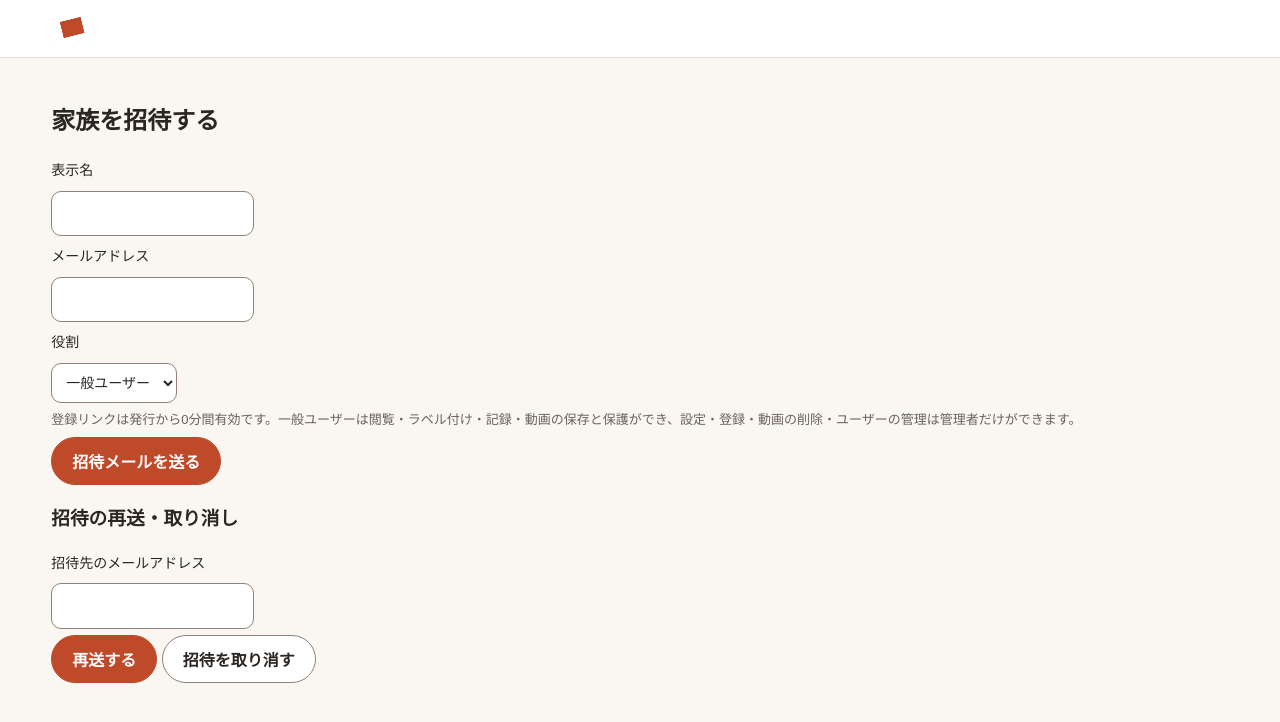
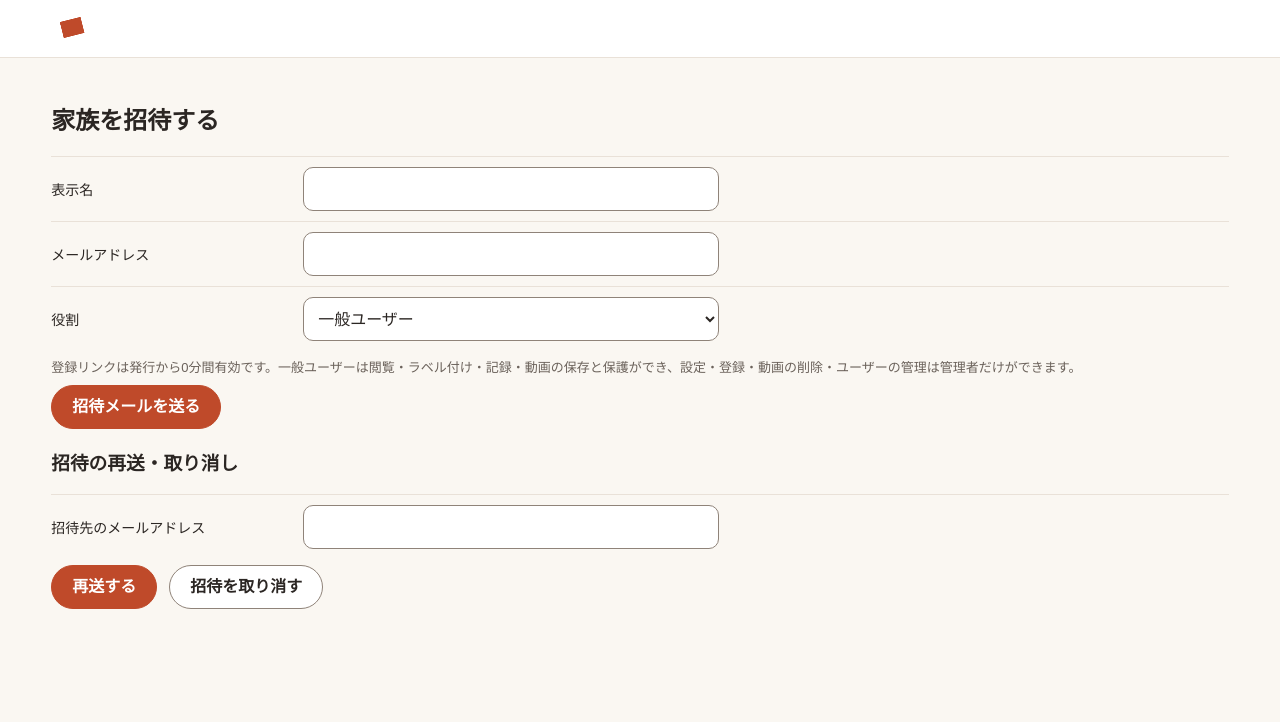
Before and after one commit to ysakae/poop-detector, a Python web app: template src/poop_detector/gui/templates/invite.html in a window 1280 px wide. Shown: the top 722 px of the page. Run offline with Jinja, Linux system fonts and the light colour scheme; the template is opened without the code that fills it, so the values that code supplies are empty; grey boxes are pictures that could not be loaded.

Commit message:
fix: GUIの入力欄と操作ボタンの位置を揃える (#225)

```diff
--- a/src/poop_detector/gui/templates/activity.html
+++ b/src/poop_detector/gui/templates/activity.html
@@ -5,7 +5,7 @@
 {% if not registered %}
 <p>行動マップを使うには、先に <code>uv run poop-detector setup-activity-map</code> で床面を登録し、監視に <code>--activity-map</code> を付けて起動してください。</p>
 {% else %}
-<form action="/activity" method="get" class="toolbar"><label>表示<select name="mode"><option value="stay"{% if mode == "stay" %} selected{% endif %}>滞在時間</option><option value="pass"{% if mode == "pass" %} selected{% endif %}>通過回数</option></select></label><label>集計終了日 <input type="date" name="date" value="{{ last_day }}" required></label><label>期間<select name="days">
+<form action="/activity" method="get" class="toolbar field-toolbar"><label>表示<select name="mode"><option value="stay"{% if mode == "stay" %} selected{% endif %}>滞在時間</option><option value="pass"{% if mode == "pass" %} selected{% endif %}>通過回数</option></select></label><label>集計終了日 <input type="date" name="date" value="{{ last_day }}" required></label><label>期間<select name="days">
 {%- for value in periods -%}
 <option value="{{ value }}"{% if value == days %} selected{% endif %}>{{ value }}日間</option>
 {%- endfor -%}
--- a/src/poop_detector/gui/templates/care.html
+++ b/src/poop_detector/gui/templates/care.html
@@ -32,7 +32,7 @@
 {% endfor %}
 <script src="/assets/care.js" defer></script>
 <h3>日ごとの記録</h3>
-<form method="get" action="/care" class="toolbar">
+<form method="get" action="/care" class="toolbar field-toolbar">
 <label>日付<input type="date" name="day" value="{{ day }}" max="{{ today }}" required></label><button class="secondary">表示</button>
 </form>
 <section class="card" aria-label="この日のまとめ">
--- a/src/poop_detector/gui/templates/clips.html
+++ b/src/poop_detector/gui/templates/clips.html
@@ -76,11 +76,11 @@
 {%- for value, text in clip_labels -%}
 <label class="choice"><input type="radio" name="label" value="{{ value }}" {% if value == form.label %}checked{% endif %}>{{ text }}</label>
 {%- endfor -%}
-</div></fieldset>{{ location_field(locations, form.location) }}<label>動作<select name="activity">
+</div></fieldset><div class="times">{{ location_field(locations, form.location) }}<label>動作<select name="activity">
 {%- for value, text in activities -%}
 <option value="{{ value }}" {% if value == form.activity %}selected{% endif %}>{{ text }}</option>
 {%- endfor -%}
-</select></label><p class="note">再生位置を開始・完了として指定できます。映っていない時刻は空欄にしてください。</p><div class="times">
+</select></label></div><p class="note">再生位置を開始・完了として指定できます。映っていない時刻は空欄にしてください。</p><div class="times">
 {%- for name, text, value, button in form.offsets -%}
 <div><label>{{ text }}<input type="number" min="0" max="{{ clip.duration }}" step="0.01" name="{{ name }}" value="{{ value }}"></label><button class="secondary" type="button" data-video-offset="{{ name }}">ここを{{ button }}にする</button></div>
 {%- endfor -%}
--- a/src/poop_detector/gui/templates/events.html
+++ b/src/poop_detector/gui/templates/events.html
@@ -5,7 +5,7 @@
 {% include "_review_bar.html" %}
 {% if not review %}
 <h2>検知の一覧</h2>{% if waiting %}<p class="message message-info" role="status">確認待ちが{{ waiting }}件あります。<a href="/review">確認待ちを開く</a></p>{% endif %}
-<div class="toolbar"><form method="get" action="/records/events"><label>表示する記録<select name="filter">
+<div class="toolbar field-toolbar"><form method="get" action="/records/events" class="toolbar field-toolbar"><label>表示する記録<select name="filter">
 {%- for value, text in filters -%}
 <option value="{{ value }}" {% if value == mode %}selected{% endif %}>{{ text }}</option>
 {%- endfor -%}
--- a/src/poop_detector/gui/templates/invite.html
+++ b/src/poop_detector/gui/templates/invite.html
@@ -6,16 +6,16 @@
 {% if notice %}<p class="saved" role="status">{{ notice }}</p>{% endif %}
 {% if error %}<p class="error" role="alert">{{ error }}</p>{% endif %}
 <form method="post" action="/manage/invite">{{ csrf_field(token) }}
-<p><label>表示名<br><input name="name" maxlength="40" required></label></p>
-<p><label>メールアドレス<br><input name="email" type="email" maxlength="254" required></label></p>
-<p><label>役割 <select name="role"><option value="member">一般ユーザー</option><option value="admin">管理者</option></select></label></p>
+<div class="settings-field"><label>表示名<input name="name" maxlength="40" required></label></div>
+<div class="settings-field"><label>メールアドレス<input name="email" type="email" maxlength="254" required></label></div>
+<div class="settings-field"><label>役割 <select name="role"><option value="member">一般ユーザー</option><option value="admin">管理者</option></select></label></div>
 <p class="note">登録リンクは発行から{{ minutes|int }}分間有効です。一般ユーザーは閲覧・ラベル付け・記録・動画の保存と保護ができ、設定・登録・動画の削除・ユーザーの管理は管理者だけができます。</p>
 <button name="action" value="invite">招待メールを送る</button>
 </form>
 <h3>招待の再送・取り消し</h3>
 <form method="post" action="/manage/invite">{{ csrf_field(token) }}
-<p><label>招待先のメールアドレス<br><input name="email" type="email" maxlength="254" value="{{ retry_email|default('') }}" required></label></p>
-<button name="action" value="resend">再送する</button>
-<button name="action" value="cancel" class="secondary">招待を取り消す</button>
+<div class="settings-field"><label>招待先のメールアドレス<input name="email" type="email" maxlength="254" value="{{ retry_email|default('') }}" required></label></div>
+<p class="toolbar"><button name="action" value="resend">再送する</button>
+<button name="action" value="cancel" class="secondary">招待を取り消す</button></p>
 </form>
 {% endblock %}
--- a/src/poop_detector/gui/templates/records.html
+++ b/src/poop_detector/gui/templates/records.html
@@ -3,7 +3,7 @@
 {% from "_macros.html" import empty_state, icon, stat, when %}
 {% block content %}
 <h2>排便・排尿の記録</h2>{% if saved %}<div class="message" role="status">記録しました。</div>{% endif %}<p class="toolbar"><a class="button secondary" href="/records/new">排泄を記録</a><a class="button ghost" href="/records/events">検知の一覧</a></p>
-<section class="record-stats" aria-labelledby="daily-stats-title"><h3 id="daily-stats-title">1日の排便・排尿回数</h3><form method="get" action="/records" class="toolbar"><label>集計日<input type="date" name="date" value="{{ stats.day }}" required></label><label>時間帯別の集計期間<select name="days">
+<section class="record-stats" aria-labelledby="daily-stats-title"><h3 id="daily-stats-title">1日の排便・排尿回数</h3><form method="get" action="/records" class="toolbar field-toolbar"><label>集計日<input type="date" name="date" value="{{ stats.day }}" required></label><label>時間帯別の集計期間<select name="days">
 {%- for value in stats.periods -%}
 <option value="{{ value }}"{% if value == stats.period %} selected{% endif %}>{{ value }}日間</option>
 {%- endfor -%}
--- a/src/poop_detector/gui/templates/storage.html
+++ b/src/poop_detector/gui/templates/storage.html
@@ -4,7 +4,7 @@
 {% block content %}
 <h2>録画容量と古い動画の整理</h2>{{ capacity_panel(capacity) }}
 {%- if result %}<p class="message" role="status">{{ result.removed }}本を整理しました。{{ result.skipped }}本は対象外または再試行が必要です。</p>{% endif -%}
-<form method="get" action="/manage/storage"><label>整理候補の古さ<select name="days">
+<form method="get" action="/manage/storage" class="toolbar field-toolbar"><label>整理候補の古さ<select name="days">
 {%- for day in retention_days -%}
 <option value="{{ day }}"{% if day == days %} selected{% endif %}>{{ day }}日以上前</option>
 {%- endfor -%}
--- a/src/poop_detector/gui/templates/style.css
+++ b/src/poop_detector/gui/templates/style.css
@@ -5,7 +5,7 @@
 :root{color-scheme:light dark;--tab-height:0px;
 --font:"Hiragino Kaku Gothic ProN","Yu Gothic","Noto Sans JP",sans-serif;
 --font-display:"Hiragino Maru Gothic ProN","Zen Maru Gothic","Hiragino Kaku Gothic ProN","Yu Gothic",sans-serif;
---radius:16px;--radius-small:10px;--radius-pill:999px;--space:24px;
+--radius:16px;--radius-small:10px;--radius-pill:999px;--space:24px;--control-height:44px;
 --shadow:0 1px 2px light-dark(#efe6dc,#0d0b0a);
 --bg:light-dark(#faf7f2,#1a1614);--surface:light-dark(#ffffff,#25201d);--surface-2:light-dark(#f5efe7,#2f2925);
 --text:light-dark(#2b2623,#f3ede7);--muted:light-dark(#6b625b,#b8ada3);--link:light-dark(#b0452c,#f4a48c);
@@ -32,6 +32,9 @@
 *{box-sizing:border-box}body{margin:0}
 h1,h2,h3,legend,summary{font-family:var(--font-display)}h1{font-size:23px;margin:0 0 6px}p{line-height:1.7;margin:6px 0}
 main{max-width:1600px;margin:auto;padding:var(--space) 4vw}.toolbar{display:flex;align-items:center;gap:12px;margin-bottom:18px;flex-wrap:wrap}
+.field-toolbar{align-items:flex-end}
+.toolbar>.field-toolbar{margin-bottom:0}
+.field-toolbar>label,.times>*{min-width:0;max-width:100%}
 a{color:var(--link)}small{display:block;font-size:12px;margin-top:5px;color:var(--muted)}
 .note{font-size:13px;color:var(--muted)}footer{margin-top:20px;color:var(--muted);font-size:12px}
 a:focus-visible,button:focus-visible,input:focus-visible,select:focus-visible,textarea:focus-visible,summary:focus-visible{outline:3px solid var(--focus);outline-offset:3px}
@@ -39,10 +42,14 @@ a:focus-visible,button:focus-visible,input:focus-visible,select:focus-visible,te
 article,details,.panel{background:var(--surface);border-radius:var(--radius);box-shadow:var(--shadow)}
 article{padding:22px}figure{margin:0 0 18px;background:var(--media-bg);min-height:120px;text-align:center;border-radius:var(--radius-small);overflow:hidden}figure img{max-width:100%;max-height:62vh;display:block;margin:auto}figcaption{padding:10px;color:var(--media-text);font-size:13px}
 fieldset{border:0;padding:0;margin:18px 0}legend{font-weight:bold;margin-bottom:12px}.choices{display:flex;gap:12px;flex-wrap:wrap}.choice{border:2px solid var(--border);border-radius:var(--radius-small);padding:14px;cursor:pointer;background:var(--surface)}.choice:has(input:checked){border-color:var(--primary);background:var(--primary-soft)}input[type=radio],input[type=checkbox]{accent-color:var(--primary);margin-right:6px}
-.times{display:flex;gap:20px;flex-wrap:wrap}label{font-size:14px}
-input[type=text],input[type=datetime-local],input[type=date],input[type=number],input[type=email],input:not([type]),select,textarea{display:block;padding:10px;border:1px solid var(--border-strong);border-radius:var(--radius-small);font:inherit;margin-top:7px;color:var(--text);background:var(--surface)}
-textarea{width:100%}
-button,a.button{font:inherit;font-weight:600;padding:11px 20px;border:1px solid var(--primary);background:var(--primary);color:var(--on-primary);border-radius:var(--radius-pill);cursor:pointer}
+.times{display:flex;gap:12px;align-items:flex-end;flex-wrap:wrap}
+.times>*{width:16rem}
+.times :is(input,select){width:100%}
+.times>div>button{margin-top:8px}
+label{font-size:14px}
+input[type=text],input[type=datetime-local],input[type=date],input[type=number],input[type=email],input:not([type]),select,textarea{display:block;max-width:100%;min-width:0;min-height:var(--control-height);padding:8px 10px;border:1px solid var(--border-strong);border-radius:var(--radius-small);font:inherit;font-size:16px;line-height:1.375;margin-top:7px;color:var(--text);background:var(--surface)}
+textarea{width:100%;resize:vertical}
+button,a.button{font:inherit;font-weight:600;line-height:1.375;min-height:var(--control-height);padding:10px 20px;border:1px solid var(--primary);background:var(--primary);color:var(--on-primary);border-radius:var(--radius-pill);cursor:pointer}
 a.button{display:inline-block;text-decoration:none}
 button.secondary,a.button.secondary{background:var(--surface);color:var(--text);border-color:var(--border-strong)}button.ghost,a.button.ghost{background:none;color:var(--link);border-color:transparent;padding-inline:8px}button:hover,a.button:hover{filter:brightness(.94)}button:disabled{cursor:not-allowed;opacity:.6}
 .message,.saved{background:var(--success-bg);padding:12px;margin-bottom:16px;border-left:4px solid var(--success-border);border-radius:var(--radius-small)}.message-error,.error{background:var(--error-bg);padding:12px;margin-bottom:16px;border-left:4px solid var(--error-border);border-radius:var(--radius-small)}
@@ -54,7 +61,7 @@ ul.message,ul.message-error{padding-left:34px}
 .capacity-warning{background:var(--warn-bg);color:var(--warn-text);padding:12px;border-left:4px solid var(--warn-border);border-radius:var(--radius-small)}
 details{margin-top:24px;padding:20px}summary{cursor:pointer;font-weight:bold}details form{margin-top:18px}.empty{padding:50px 24px;text-align:center}
 table{border-collapse:collapse}th,td{text-align:left;padding:6px 10px}
-form.rename{display:flex;align-items:flex-end;gap:8px;flex-wrap:wrap;margin-top:8px}form.rename input{width:12em;max-width:100%}form.rename button{white-space:nowrap}
+form.rename{margin:8px 0 0}form.rename input{width:12em}
 main table{max-width:100%}main th{font-size:13px;font-weight:600;color:var(--muted)}main thead th{border-bottom:1px solid var(--border-strong)}main td,main tbody th{border-bottom:1px solid var(--border)}main td form{display:flex;flex-wrap:wrap;gap:6px}main td button{padding:6px 14px;font-size:14px}
 .data-table{width:100%;background:var(--surface);border-radius:var(--radius-small)}.data-table th,.data-table td{padding:14px;border-bottom:1px solid var(--border)}.table-scroll{overflow:auto}
 .clip-video{width:100%;background:var(--media-bg);border-radius:var(--radius-small)}
@@ -95,7 +102,7 @@ main table{max-width:100%}main th{font-size:13px;font-weight:600;color:var(--mut
 .live-view{margin:0}.live-view img{width:100%;aspect-ratio:16/9;object-fit:contain}.live-view img[hidden]{display:none}.live-view figcaption{padding:10px 12px;text-align:left}.live-result{background:var(--surface);border-radius:var(--radius);padding:16px 20px;box-shadow:var(--shadow)}.live-result h3{margin:0 0 8px}
 .live-stage{position:relative}.live-controls{position:absolute;left:0;right:0;bottom:0;display:flex;align-items:center;justify-content:space-between;gap:8px;padding:28px 10px 8px;background:linear-gradient(transparent,var(--media-bg));color:var(--media-text);opacity:0;transition:opacity .2s}.live-controls[hidden]{display:none}.live-stage:hover .live-controls,.live-controls:focus-within,.live-view[data-maximized] .live-controls{opacity:1}@media (hover:none){.live-controls{opacity:1}}.live-badge{display:inline-flex;align-items:center;gap:6px;font-size:13px;font-weight:600}.live-badge::before{content:"";width:8px;height:8px;border-radius:50%;background:var(--error-border)}.live-maximize{display:inline-flex;align-items:center;justify-content:center;width:40px;height:40px;min-height:40px;padding:0;border:0;border-radius:50%;background:none;color:inherit}.live-maximize:hover{background:var(--media-text);color:var(--media-bg);filter:none}.live-maximize .icon{width:24px;height:24px}.live-maximize-close,.live-view[data-maximized] .live-maximize-open{display:none}.live-view[data-maximized] .live-maximize-close{display:contents}.live-maximize-open{display:contents}
 .live-view:fullscreen,.live-view.live-maximized{display:flex;flex-direction:column;justify-content:center;background:var(--media-bg);color:var(--media-text);border-radius:0}.live-view.live-maximized{position:fixed;inset:0;z-index:1000;padding:env(safe-area-inset-top) env(safe-area-inset-right) env(safe-area-inset-bottom) env(safe-area-inset-left)}.live-view:fullscreen .live-stage,.live-view.live-maximized .live-stage{flex:1;min-height:0;display:flex}.live-view:fullscreen img,.live-view.live-maximized img{flex:1;min-width:0;width:100%;height:100%;max-height:none;aspect-ratio:auto}.live-view:fullscreen figcaption,.live-view.live-maximized figcaption{color:var(--media-text);background:var(--media-bg)}body.live-locked{overflow:hidden}
-.record-stats{background:var(--surface);padding:20px;border-radius:var(--radius);margin:16px 0;box-shadow:var(--shadow)}.record-stats h3{margin:0 0 8px}.record-stats input[type=date]{padding:8px}.record-stats details{padding:0;box-shadow:none}.hourly-scroll{max-height:22rem;overflow:auto}.hourly-scroll table{width:100%}.hourly-scroll th,.hourly-scroll td{padding:6px 10px;border-bottom:1px solid var(--border);white-space:nowrap}.hourly-scroll thead{position:sticky;top:0;background:var(--surface)}.hourly-scroll meter{width:clamp(35px,12vw,160px)}
+.record-stats{background:var(--surface);padding:20px;border-radius:var(--radius);margin:16px 0;box-shadow:var(--shadow)}.record-stats h3{margin:0 0 8px}.record-stats details{padding:0;box-shadow:none}.hourly-scroll{max-height:22rem;overflow:auto}.hourly-scroll table{width:100%}.hourly-scroll th,.hourly-scroll td{padding:6px 10px;border-bottom:1px solid var(--border);white-space:nowrap}.hourly-scroll thead{position:sticky;top:0;background:var(--surface)}.hourly-scroll meter{width:clamp(35px,12vw,160px)}
 
 /* 動画の確認：1回押して確定するボタンを主役にし、細かい入力はたたむ */
 .quick-confirm{margin:16px 0;padding:16px;background:var(--surface-2);border-radius:var(--radius)}.quick-confirm h4{margin:0 0 10px;font-size:16px}
@@ -132,6 +139,10 @@ main>.card{margin-bottom:16px}.card>h2{font-size:16px;margin:0 0 10px;color:var(
 .quick{display:grid;grid-template-columns:repeat(auto-fit,minmax(72px,1fr));gap:10px;margin-bottom:16px}.quick a{display:flex;flex-direction:column;align-items:center;gap:4px;padding:12px 4px;background:var(--surface);border:1px solid var(--border);border-radius:var(--radius);color:var(--text);font-size:13px;font-weight:600;text-decoration:none;box-shadow:var(--shadow)}.quick a:hover{background:var(--primary-soft)}.quick .icon{width:26px;height:26px;color:var(--primary)}
 .timeline{list-style:none;padding:0;margin:0}.timeline li{display:flex;align-items:center;gap:12px;padding:10px 0;border-bottom:1px solid var(--border)}.timeline li:last-child{border-bottom:0}.timeline .icon{width:22px;height:22px;color:var(--primary)}.timeline-what{flex:1;font-weight:600}.timeline-what small{font-weight:400;margin:0}.timeline a{font-size:13px;white-space:nowrap}.timeline li{flex-wrap:wrap}.timeline-time{font-size:13px;color:var(--muted);white-space:nowrap}.timeline-what{min-width:8em}.timeline-what small{overflow-wrap:anywhere}
 .record-list{background:var(--surface);border:1px solid var(--border);border-radius:var(--radius);padding:4px 18px;box-shadow:var(--shadow)}.card>.stats+.timeline{margin-top:14px;border-top:1px solid var(--border)}
+.day-list li{display:grid;grid-template-columns:22px minmax(0,1fr) 5ch 2em}
+.day-list .timeline-what{min-width:0;overflow-wrap:anywhere}
+.day-list .timeline-time{text-align:right;font-variant-numeric:tabular-nums}
+.day-list a{justify-self:end}
 .weight-table td:nth-child(-n+2){white-space:nowrap}.weight-figure{background:none;min-height:0;text-align:left;margin:8px 0 16px}.weight-figure figcaption{padding:4px 0;color:var(--muted)}.weight-chart{display:block;max-width:100%;height:auto}.weight-chart .area{fill:var(--primary-soft)}.weight-chart .axis{stroke:var(--border-strong)}.weight-chart .line{fill:none;stroke:var(--primary);stroke-width:2.5;stroke-linejoin:round}.weight-chart circle{fill:var(--primary);stroke:var(--surface);stroke-width:1.5}
 meter{height:10px;border-radius:var(--radius-pill)}meter::-webkit-meter-bar{background:var(--surface-2);border:0;border-radius:var(--radius-pill);height:10px}meter::-webkit-meter-optimum-value{background:var(--primary);border-radius:var(--radius-pill)}meter::-moz-meter-bar{background:var(--primary);border-radius:var(--radius-pill)}
 
@@ -142,7 +153,12 @@ meter{height:10px;border-radius:var(--radius-pill)}meter::-webkit-meter-bar{back
 .quota-row{display:grid;grid-template-columns:4em minmax(0,1fr) 6.5em;align-items:center;gap:4px 12px;margin:8px 0}.quota-label{font-size:14px}.quota-value{font-size:13px;text-align:right;font-variant-numeric:tabular-nums}.quota-none{grid-column:2/4;font-size:13px;color:var(--muted)}
 .quota-bar{height:8px;background:var(--surface-2);border-radius:var(--radius-pill);overflow:hidden}.quota-fill{height:100%;border-radius:var(--radius-pill);background:var(--ok)}.quota-warn{background:var(--warn)}.quota-high{background:var(--error-border)}
 .quota-reset{grid-column:2/4;margin:0}
-.settings-field{clear:both;padding:10px 0;border-top:1px solid var(--border)}.settings-field label{display:flex;flex-wrap:wrap;gap:6px 12px;align-items:center}.settings-field input,.settings-field select{margin-top:0;min-width:12em}.settings-field input[type=checkbox]{min-width:0}.settings-field small{color:var(--muted)}
+.settings-field{clear:both;padding:10px 0;border-top:1px solid var(--border)}
+.settings-field label:not(:has(>input[type=checkbox])){
+  display:grid;grid-template-columns:15rem minmax(0,26rem);gap:6px 12px;align-items:center;overflow-wrap:anywhere
+}
+.settings-field :is(input:not([type=checkbox]),select){width:100%;margin-top:0}
+.settings-field small{color:var(--muted)}
 /* 判定器とモデルなどの状態。文字の色は変えず、前に色の点だけを付ける。 */
 .state::before{content:"● "}.state-ok::before{color:var(--ok)}.state-warn::before{color:var(--warn-border)}
 .answer-miss{background:var(--warn-bg);color:var(--warn-text);font-weight:700}
@@ -157,9 +173,9 @@ meter{height:10px;border-radius:var(--radius-pill)}meter::-webkit-meter-bar{back
 /* スマートフォンの幅 */
 @media(max-width:800px){
 :root{--tab-height:60px}.tab-bar{display:block}.site-menu,.header-logout{display:none}body{padding-bottom:calc(var(--tab-height) + env(safe-area-inset-bottom,0px))}
-.workspace,.live-grid{grid-template-columns:1fr}.workspace nav{max-height:190px}.workspace #clip-list{max-height:min(46vh,360px)}article{padding:16px}.times{gap:12px}main{padding:16px}
+.workspace,.live-grid{grid-template-columns:minmax(0,1fr)}.workspace nav{max-height:190px}.workspace #clip-list{max-height:min(46vh,360px)}article{padding:16px}main{padding:16px}
 .site-header{padding:12px 16px}.site-header h1{font-size:18px}.site-menu ul{padding:0 8px}.site-menu a{padding:12px 10px}.sub-menu a{padding:10px 14px}
-button,a.button,select,input:not([type=checkbox]):not([type=radio]){min-height:44px}.choice{padding:12px}
+.choice{padding:12px}
 main table{display:block;overflow-x:auto;max-width:100%}main th{white-space:nowrap}
 .hourly-scroll th,.hourly-scroll td{padding:6px 4px;font-size:13px}.hourly-scroll meter{width:48px}
 .review-list .clip-thumb{width:96px}}
@@ -172,4 +188,7 @@ main table{display:block;overflow-x:auto;max-width:100%}main th{white-space:nowr
 /* 一覧を日ごとに区切る見出し（今日・きのう・月日）。 */
 .day-heading{margin:18px 0 6px;font-size:13px;font-weight:700;color:var(--muted);letter-spacing:.02em}.review-list{margin-top:0}#clip-list .day-heading{margin:0;padding:8px 12px 4px;position:sticky;top:0;background:var(--surface);z-index:1}#clip-list .day-heading:not(:first-child){border-top:1px solid var(--border)}
 .scene-list li{display:flex;align-items:center;gap:14px;padding:12px 16px;border-bottom:1px solid var(--border)}.scene-list li:last-child{border-bottom:0}.scene-actions{display:flex;flex-wrap:wrap;gap:8px;justify-content:flex-end}.scene-actions form{margin:0}.scene-preview img{max-width:100%;border-radius:var(--radius)}
-@media (max-width:600px){.scene-list li{flex-wrap:wrap}.scene-actions{width:100%;justify-content:flex-start}}
+@media (max-width:600px){
+  .settings-field label:not(:has(>input[type=checkbox])){grid-template-columns:minmax(0,1fr)}
+  .scene-list li{flex-wrap:wrap}.scene-actions{width:100%;justify-content:flex-start}
+}
--- a/src/poop_detector/gui/templates/weights.html
+++ b/src/poop_detector/gui/templates/weights.html
@@ -27,7 +27,7 @@
 <section class="settings-section">
 <h3>生年月日（任意）</h3>
 <p>登録すると測定時の週齢が表示されます。</p>
-<form method="post" action="/weight">{{ csrf_field(token) }}
+<form method="post" action="/weight" class="toolbar field-toolbar">{{ csrf_field(token) }}
 <label>生年月日<input type="date" name="birth" value="{{ birth or '' }}" max="{{ today }}"></label>
 <button class="secondary" name="action" value="profile">生年月日を保存</button>
 </form>
```
Also changed, not shown: src/poop_detector/gui/templates/account.html (+9 -9 lines), src/poop_detector/gui/templates/users.html (+4 -4 lines), tests/test_form_field_styles.py (+35 -3 lines).
